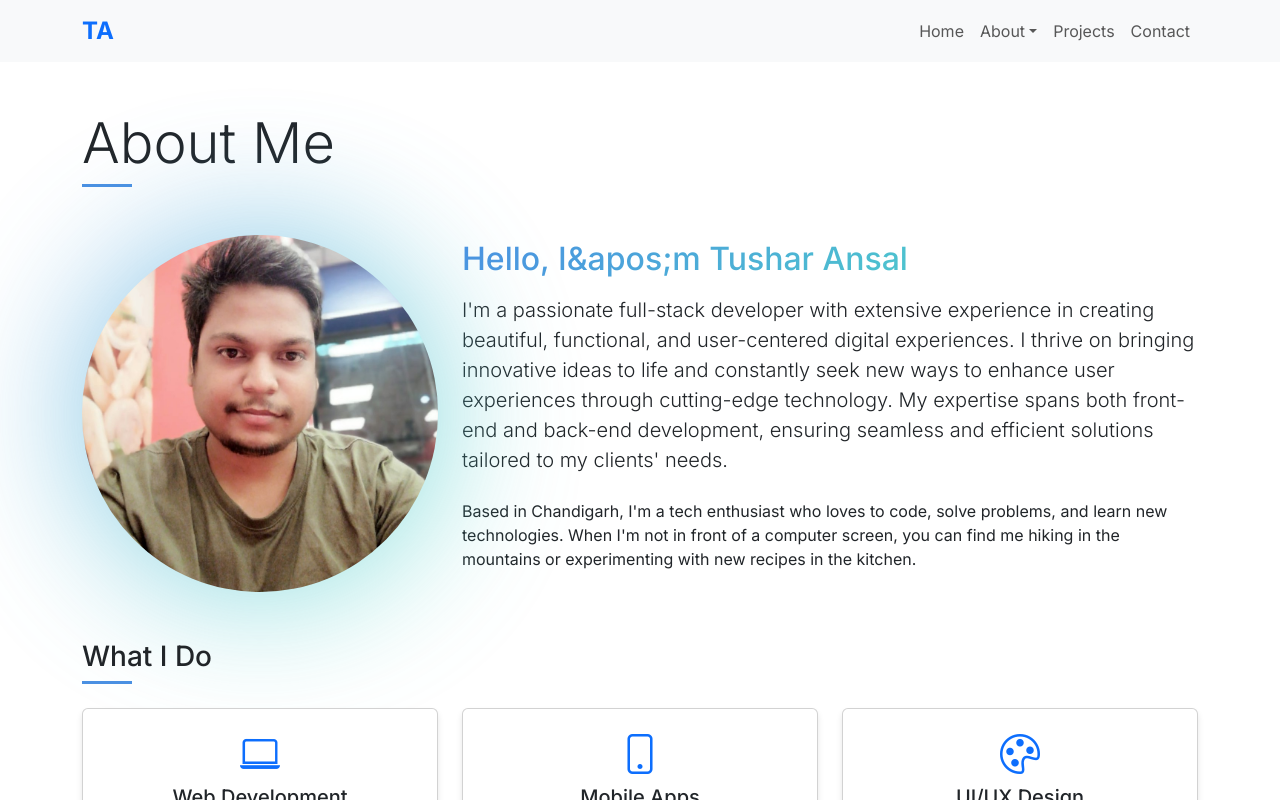
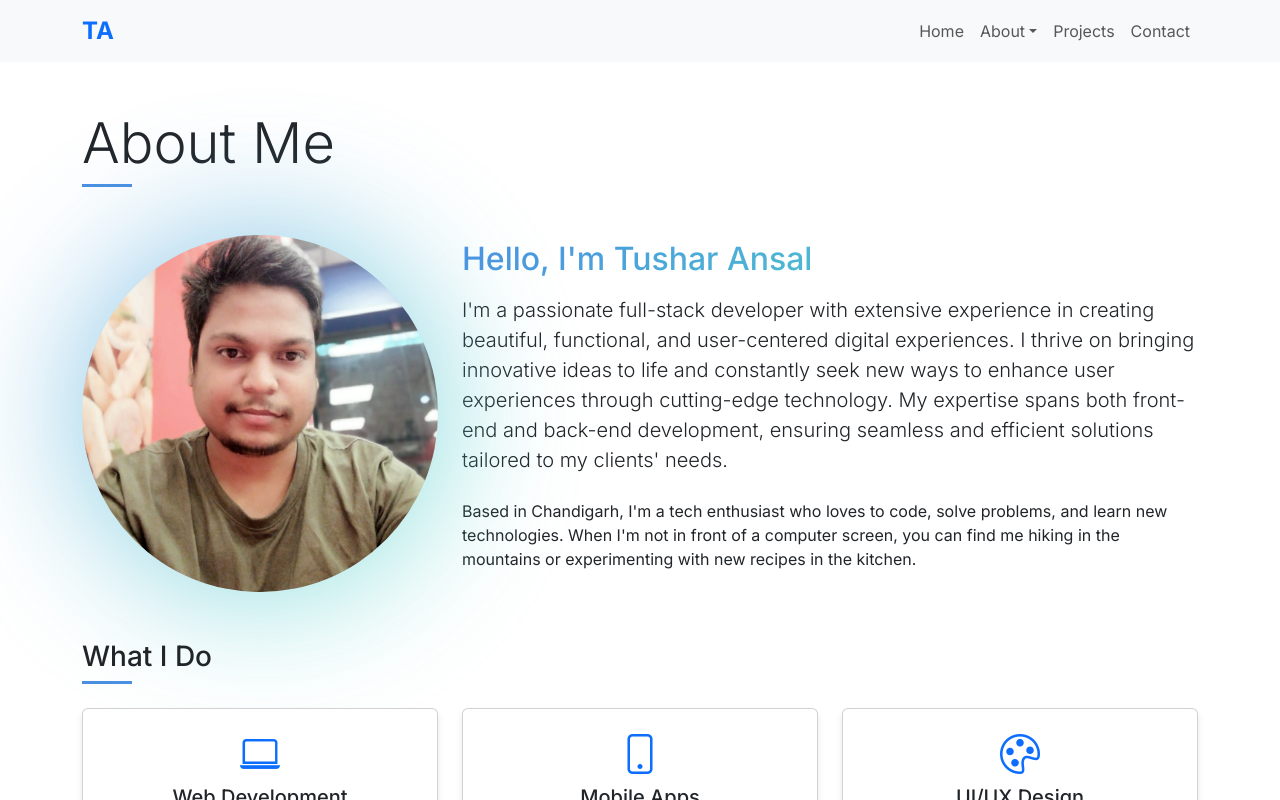
Before and after one commit to tusharansal23/Tushar-Ansal-Portfolio, a Next.js app: page /about in a window 1280 px wide. Shown: the top 800 px of the page. Built offline with nearby package versions, Linux system fonts and the light colour scheme.

Commit message:
nav dropdown change

```diff
--- a/src/app/about/page.tsx
+++ b/src/app/about/page.tsx
@@ -30,7 +30,7 @@ export default function About() {
         <div className="col-lg-8">
         <h2 className="mb-3 text-gradient">
           <TypeAnimation
-            sequence={["Hello, I&apos;m Tushar Ansal", 1500]} // 1500ms pause after typing
+            sequence={["Hello, I'm Tushar Ansal", 1500]} // 1500ms pause after typing
             speed={50} // Typing speed
             wrapper="span"
             repeat={Infinity} // Set to `0` or `false` if you don&apos;t want it to loop
--- a/src/app/components/header.tsx
+++ b/src/app/components/header.tsx
@@ -20,13 +20,12 @@ const navigation = [
 ]
 
 export function Header() {
-  const [isNavCollapsed, setIsNavCollapsed] = useState(false)
+  const [isNavCollapsed, setIsNavCollapsed] = useState(true)
   const [dropdownOpen, setDropdownOpen] = useState(false)
   const [isMounted, setIsMounted] = useState(false)
 
   useEffect(() => {
     setIsMounted(true)
-    setIsNavCollapsed(false)
   }, [])
 
   const handleNavCollapse = () => setIsNavCollapsed(!isNavCollapsed)
@@ -39,7 +38,6 @@ export function Header() {
       if (target) {
         target.scrollIntoView({ behavior: "smooth" })
       }
-      setIsNavCollapsed(false)
     }
   }
 
@@ -65,7 +63,7 @@ export function Header() {
         >
           <span className="navbar-toggler-icon"></span>
         </button>
-        <div className={`navbar-collapse`} id="navbarNav">
+        <div className={`${!isNavCollapsed ? "collapse" : "visible"} navbar-collapse`} id="navbarNav">
           <ul className="navbar-nav ms-auto">
           {navigation.map((item) => (
               <li key={item.name} className={`nav-item ${item.submenu ? "dropdown" : ""}`}>
```
